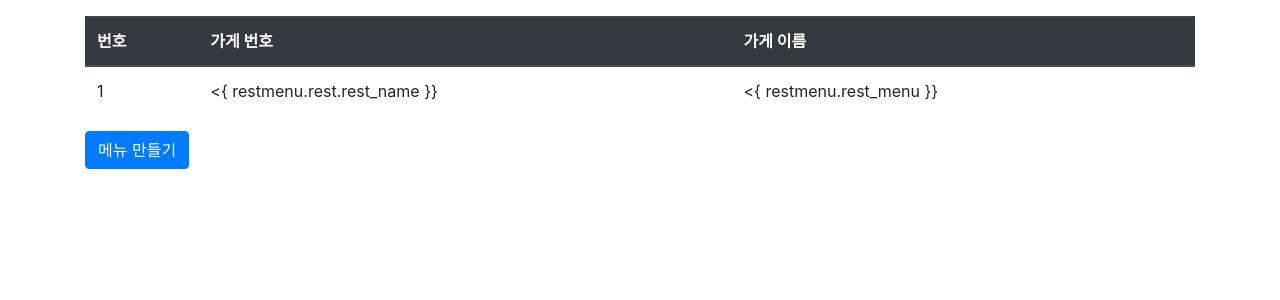
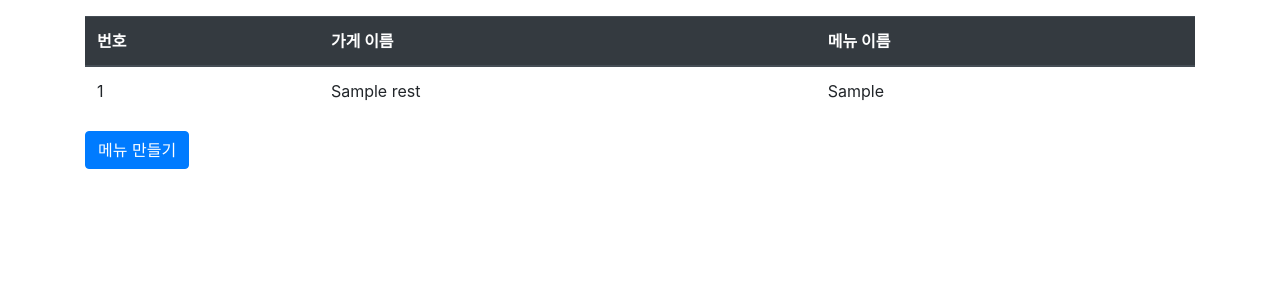
Before and after one commit to wlsdn2749/Bootcamp, a Django app: template templates/bootrc/restmenu_list.html in a window 1280 px wide. Shown: the top 300 px of the page. Run offline with Django 3.2, Linux system fonts and the light colour scheme; the template is opened without the code that fills it: most values are stand-ins (such as "Sample title", 1, 10 or a date in 2020); some libraries are stand-ins or nearby versions.

Commit message:
가게 메뉴 추가 기능 / foreign key 연계로

```diff
--- a/bootrc/urls.py
+++ b/bootrc/urls.py
@@ -10,5 +10,5 @@ urlpatterns = [
     path('menu/create/', views.menu_create, name='menu_create'),
     path('rest/create/', views.rest_create, name='rest_create'),
     path('restmenu/list/<int:rest_rest_num>', views.restmenu_list, name='restmenu_list'),
-    path('restmenu/create/<int:rest_rest_num>', views.restmenu_create, name='restmenu_list'),
+    path('restmenu/create/<int:rest_rest_num>', views.restmenu_create, name='restmenu_create'),
 ]
--- a/templates/bootrc/restmenu_list.html
+++ b/templates/bootrc/restmenu_list.html
@@ -7,8 +7,8 @@
         <thead>
         <tr class="thead-dark">
             <th>번호</th>
-            <th>가게 번호</th>
             <th>가게 이름</th>
+            <th>메뉴 이름</th>
         </tr>
         </thead>
         <tbody>
@@ -16,8 +16,8 @@
         {% for restmenu in restmenu_list %}
         <tr>
             <td>{{ restmenu.rest.rest_num }}</td>
-            <td><{ restmenu.rest.rest_name }}</td>
-            <td><{ restmenu.rest_menu }}</td>
+            <td>{{ restmenu.rest.rest_name }}</td>
+            <td>{{ restmenu.rest_menu }}</td>
         </tr>
         {% endfor %}
         {% else %}
@@ -27,6 +27,6 @@
         {% endif %}
         </tbody>
     </table>
-    <a href="{% url 'bootrc:restmenu_create' rest_rest_num %}" class="btn btn-primary">메뉴 만들기</a>
+    <a href="{% url 'bootrc:restmenu_create' rest.rest_num %}" class="btn btn-primary">메뉴 만들기</a>
 </div>
 {% endblock %}
```
Also changed, not shown: bootrc/views.py (+5 -3 lines).
